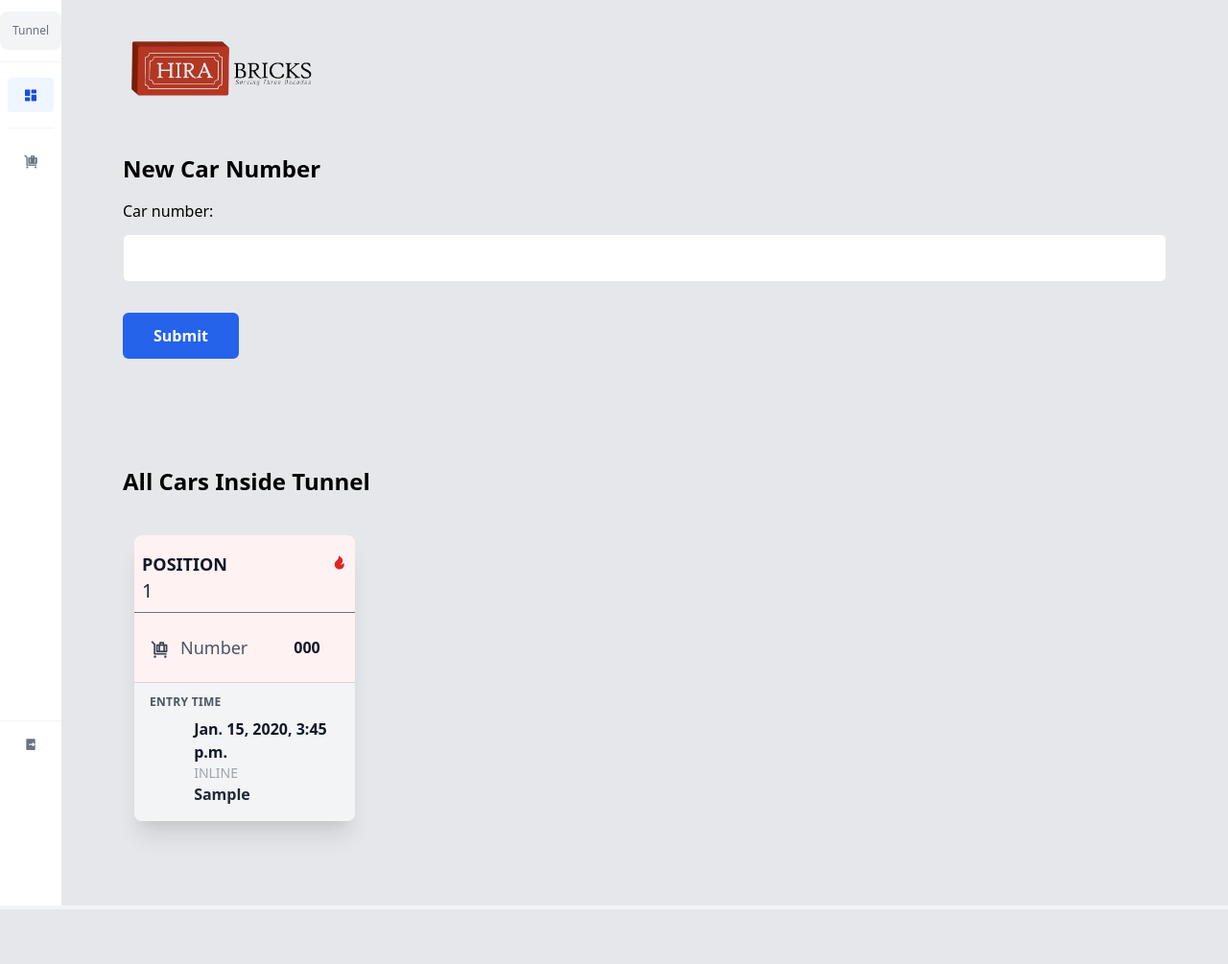
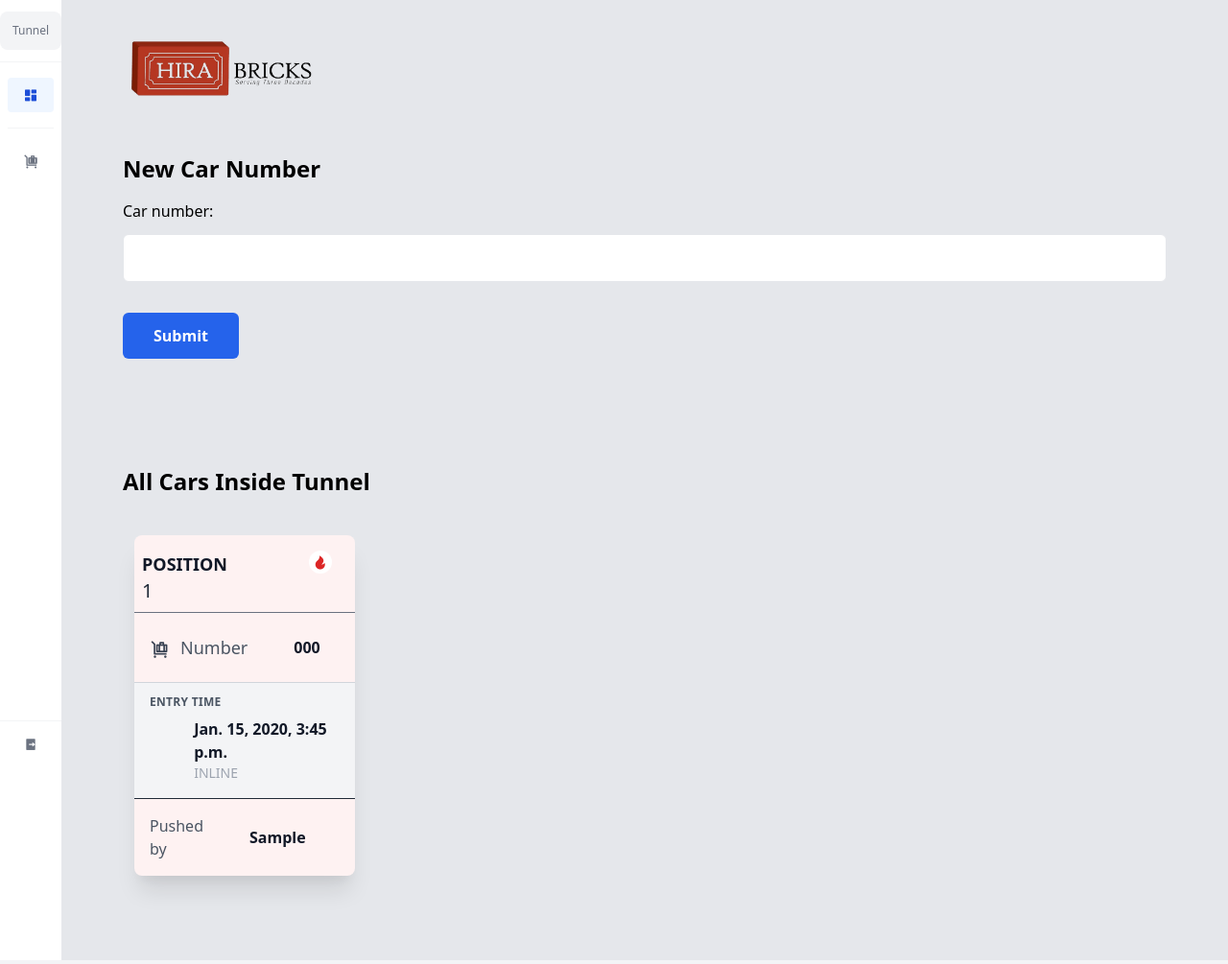
Before and after one commit to AAshutoshShrestha/Hirabricks, a Django app: page / in a window 1280 px wide. Shown: the whole page at 96% size. Before the commit the page ends 948 px from the top, so only its background shows below. Run offline with Django 4.2, Linux system fonts and the light colour scheme; a user stored in the database is signed in; tables that the repository leaves empty hold one stand-in row (values such as "Sample post"); style sheets or scripts are compiled from the project's sources; some libraries are stand-ins or nearby versions.

Commit message:
authentication & html updates

```diff
--- a/templates/index.html
+++ b/templates/index.html
@@ -47,7 +47,7 @@
                 </div>
                 {% for firing in firing %}
                   {% if Cars.zone.name == firing.zone.name %}
-                  <i class="ri-fire-fill h-6 w-6 text-red-600 group-hover:opacity-70"></i>
+                  <i class="ri-fire-fill h-6 w-6 text-red-600 group-hover:opacity-70 bg-white mr-6 rounded-full items-center px-1 "></i>
                   {% endif %}
                 {% endfor %}
               </div>
@@ -69,8 +69,13 @@
                       <div>
                         <p class="font-bold text-gray-900">{{ Cars.entry_time }}</p>
                         <p class="text-sm font-extralight text-gray-400">{{ Cars.status }}</p>
-                        <p class="text-md font-bold text-gray-800">{{ Cars.user.first_name }}</p>
                       </div>
+                    </div>
+                  </div>
+                  <div class="flex border-t border-gray-800 p-4 text-gray-700">
+                    <div class="inline-flex items-center">
+                      <p class="mb-0 text-md font-medium text-gray-600">Pushed by</p>
+                        <span class="pl-12 font-bold text-gray-900 text-xl">{{ Cars.user.first_name }}</span>
                     </div>
                   </div>
 
```
